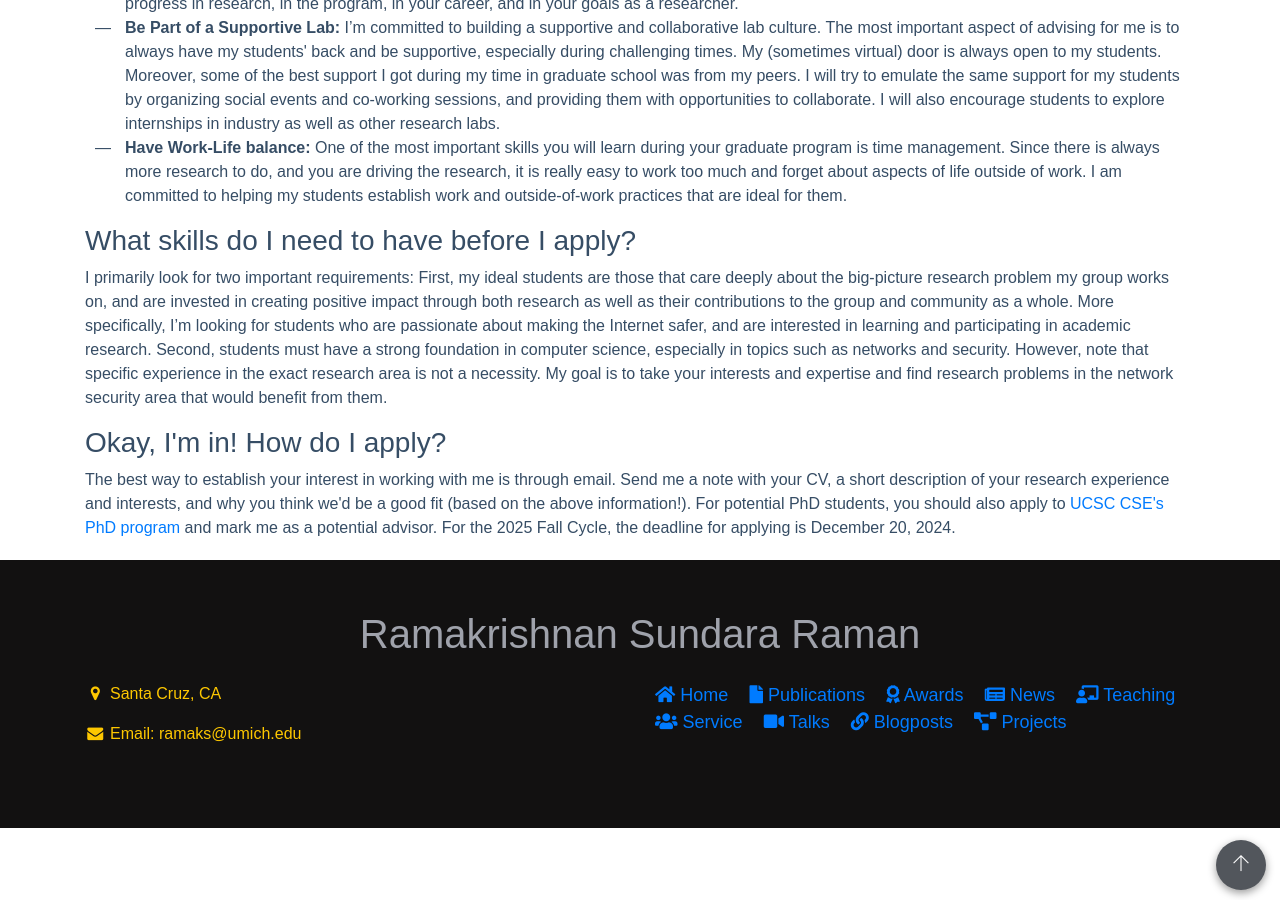
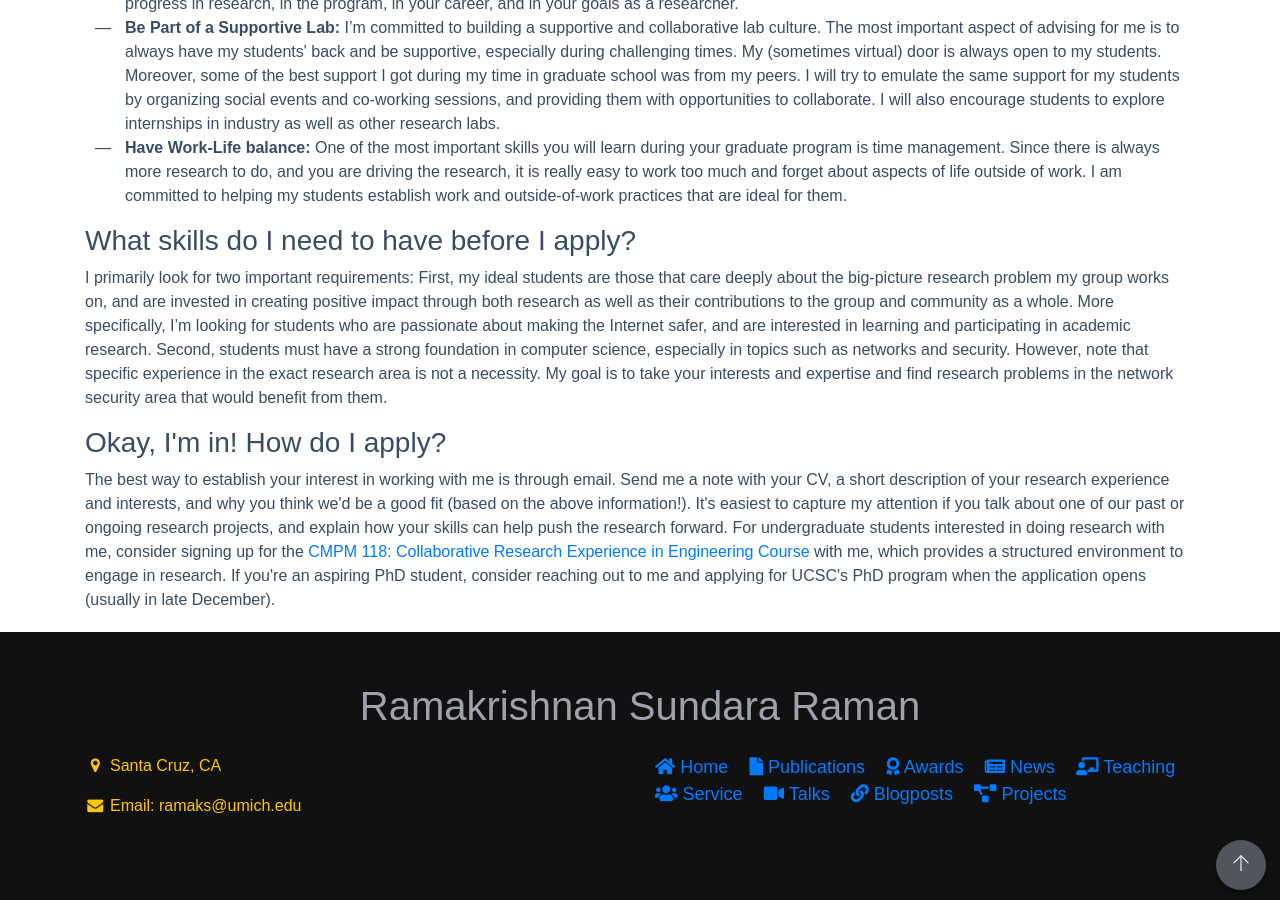
Before and after one commit to ramakrishnansr/ramakrishnansr.github.io, a Jekyll site: the page built from prospective_students.html, in a window 1280 px wide and 900 px high, scrolled down 1394 px. Built offline with Jekyll 4.4.1, drawn with Linux system fonts in a browser that asks for light colours; nearby versions of some CDN libraries; some web fonts are replaced.

Commit message:
Changing students section

```diff
--- a/index.html
+++ b/index.html
@@ -50,7 +50,7 @@ layout: home
 
             </div>
 
-            <h4>📢 I am hiring PhD students for Fall 2025. Please email me if you're interested in joining my group at UCSC. For more details about working with me, go <a href="/prospective_students">here</a>.</h>
+            <!--<h4>📢 I am hiring PhD students for Fall 2025. Please email me if you're interested in joining my group at UCSC. For more details about working with me, go <a href="/prospective_students">here</a>.</h>-->
           </div>
         </div>
 
@@ -76,6 +76,8 @@ layout: home
       {% endif %}
     {% endfor %}
   </div>
+  <br/>
+  <p class="fg-theme-2" style="font-size: 18px;">We are always interesting in working with interested students. Go <a href="/prospective_students">here</a> for more information.</p>
 </div>
 </div>
 <!--End Group-->
--- a/prospective_students.html
+++ b/prospective_students.html
@@ -37,7 +37,7 @@ layout: home
 
             <li><b>Provide Feedback:</b> By fostering effective communication, I aim to both obtain constructive feedback from my students that can contribute to my own growth and improvement as a mentor, as well as provide period feedback to my students that helps with their growth as a researcher. A student's time at university is significant and critical, and your needs and interest may (will) change across time. I will encourage you to provide periodic feedback regarding my advising style and what works for you. Similarly, I will schedule regular (once or twice a quarter) meetings with you to discuss your progress in research, in the program, in your career, and in your goals as a researcher. </li>
 
-            <li><b>Be Part of a Supportive Lab:</b> I’m committed to building a supportive and collaborative lab culture. The most important aspect of advising  for me is to always have my students' back and be supportive, especially during challenging times. My (sometimes virtual) door is always open to my students. Moreover, some of the best support I got during my time in graduate school was from my peers. I will try to emulate the same support for my students by organizing social events and co-working sessions, and providing them with opportunities to collaborate. I will also encourage students to explore internships in industry as well as other research labs.
+            <li><b>Be Part of a Supportive Lab:</b> I’m committed to building a supportive and collaborative lab culture. The most important aspect of advising for me is to always have my students' back and be supportive, especially during challenging times. My (sometimes virtual) door is always open to my students. Moreover, some of the best support I got during my time in graduate school was from my peers. I will try to emulate the same support for my students by organizing social events and co-working sessions, and providing them with opportunities to collaborate. I will also encourage students to explore internships in industry as well as other research labs.
             </li>
 
             <li><b>Have Work-Life balance:</b> One of the most important skills you will learn during your graduate program is time management. Since there is always more research to do, and you are driving the research, it is really easy to work too much and forget about aspects of life outside of work. I am committed to helping my students establish work and outside-of-work practices that are ideal for them. </li>
@@ -46,9 +46,9 @@ layout: home
     <p>I primarily look for two important requirements: First, my ideal students are those that care deeply about the big-picture research problem my group works on, and are invested in creating positive impact through both research as well as their contributions to the group and community as a whole. More specifically, I’m looking for students who are passionate about making the Internet safer, and are interested in learning and participating in academic research. Second, students must have a strong foundation in computer science, especially in topics such as networks and security. However, note that specific experience in the exact research area is not a necessity. My goal is to take your interests and expertise and find research problems in the network security area that would benefit from them. </p>
 
         <h3>Okay, I'm in! How do I apply?</h3>
-       The best way to establish your interest in working with me is through email. Send me a note with your CV, a short description of your research experience and interests, and why you think we'd be a good fit (based on the above information!).
+       The best way to establish your interest in working with me is through email. Send me a note with your CV, a short description of your research experience and interests, and why you think we'd be a good fit (based on the above information!). It's easiest to capture my attention if you talk about one of our past or ongoing research projects, and explain how your skills can help push the research forward. For undergraduate students interested in doing research with me, consider signing up for the <a href="https://courses.engineering.ucsc.edu/courses/cmpm118">CMPM 118: Collaborative Research Experience in Engineering Course</a> with me, which provides a structured environment to engage in research.
 
-       For potential PhD students, you should also apply to <a href="https://grad.soe.ucsc.edu/cse">UCSC CSE's PhD program</a> and mark me as a potential advisor. For the 2025 Fall Cycle, the deadline for applying is December 20, 2024.
+       If you're an aspiring PhD student, consider reaching out to me and applying for UCSC's PhD program when the application opens (usually in late December).
 
     </div>
 </div>
```
